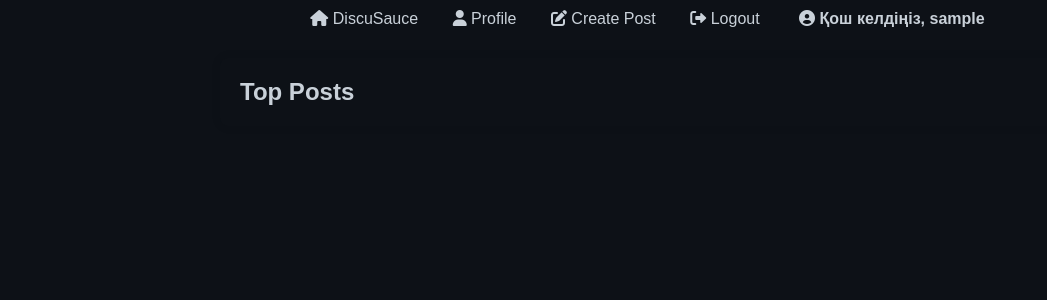
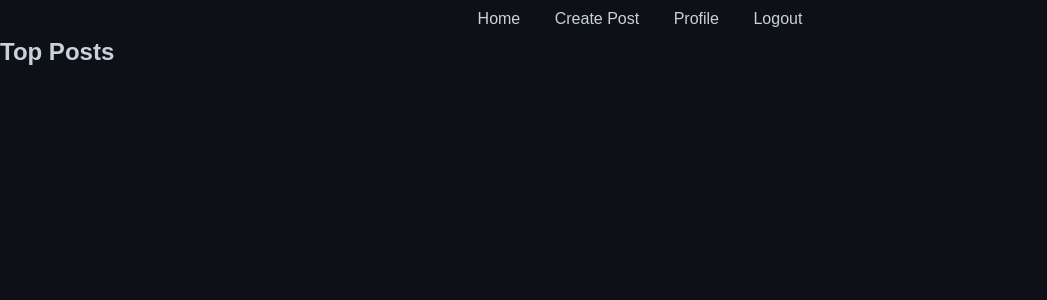
Before and after one commit to DiscuSauce/DiscuSauce, a Flask app: page / in a window 1280 px wide. Shown: the top 300 px of the page, without its empty margins (0-1047 px from the left). Run offline with Flask 2, Linux system fonts and the light colour scheme; the visitor is signed in with stand-in values (Sample User, id 1); data that the repository does not hold is empty; some libraries are stand-ins or nearby versions.

Commit message:
Update base.html

```diff
--- a/templates/base.html
+++ b/templates/base.html
@@ -3,37 +3,25 @@
 <head>
     <meta charset="UTF-8">
     <meta name="viewport" content="width=device-width, initial-scale=1.0">
-    <title>{% block title %}DiscuSauce{% endblock %}</title>
+    <title>{% block title %}My App{% endblock %}</title>
     <link rel="stylesheet" href="{{ url_for('static', filename='styles.css') }}">
-    <link rel="stylesheet" href="https://cdnjs.cloudflare.com/ajax/libs/font-awesome/6.0.0-beta3/css/all.min.css">
 </head>
 <body>
     <nav>
         <ul>
-            <li><a href="{{ url_for('index') }}"><i class="fas fa-home"></i> DiscuSauce</a></li>
-            {% if 'username' in session %}
-            <li><a href="{{ url_for('profile') }}"><i class="fas fa-user"></i> Profile</a></li>
-            <li><a href="{{ url_for('create_post') }}"><i class="fas fa-edit"></i> Create Post</a></li>
-            <li><a href="{{ url_for('logout') }}"><i class="fas fa-sign-out-alt"></i> Logout</a></li>
-            <li><span><i class="fas fa-user-circle"></i> Қош келдіңіз, {{ session['username'] }}</span></li>
+            <li><a href="{{ url_for('index') }}">Home</a></li>
+            {% if session['username'] %}
+                <li><a href="{{ url_for('create') }}"><i class="fas fa-edit"></i> Create Post</a></li>
+                <li><a href="{{ url_for('profile') }}">Profile</a></li>
+                <li><a href="{{ url_for('logout') }}">Logout</a></li>
             {% else %}
-            <li><a href="{{ url_for('login') }}"><i class="fas fa-sign-in-alt"></i> Login</a></li>
-            <li><a href="{{ url_for('register') }}"><i class="fas fa-user-plus"></i> Register</a></li>
+                <li><a href="{{ url_for('login') }}">Login</a></li>
+                <li><a href="{{ url_for('register') }}">Register</a></li>
             {% endif %}
         </ul>
     </nav>
-    <div class="container">
-        <ul class="flashes">
-            {% with messages = get_flashed_messages(with_categories=true) %}
-                {% if messages %}
-                    {% for category, message in messages %}
-                    <li class="{{ category }}">{{ message }}</li>
-                    {% endfor %}
-                {% endif %}
-            {% endwith %}
-        </ul>
+    <main>
         {% block content %}{% endblock %}
-    </div>
-    {% block scripts %}{% endblock %}
+    </main>
 </body>
 </html>
```
